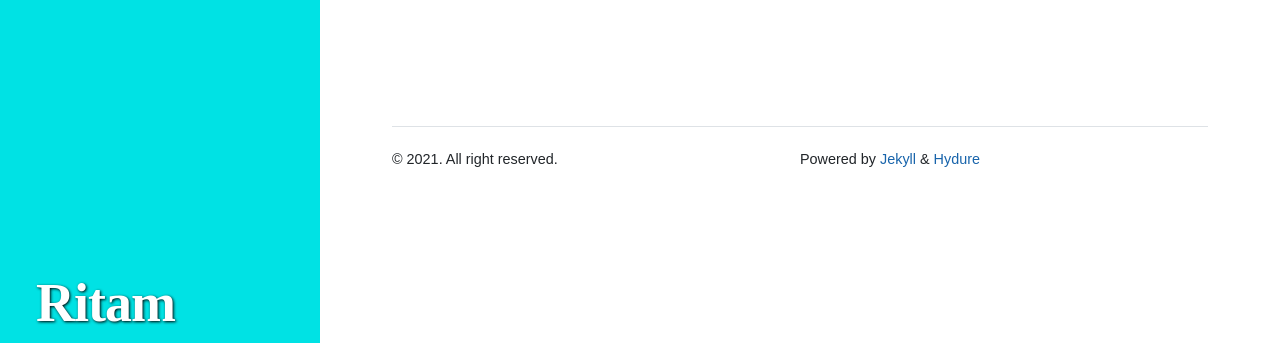
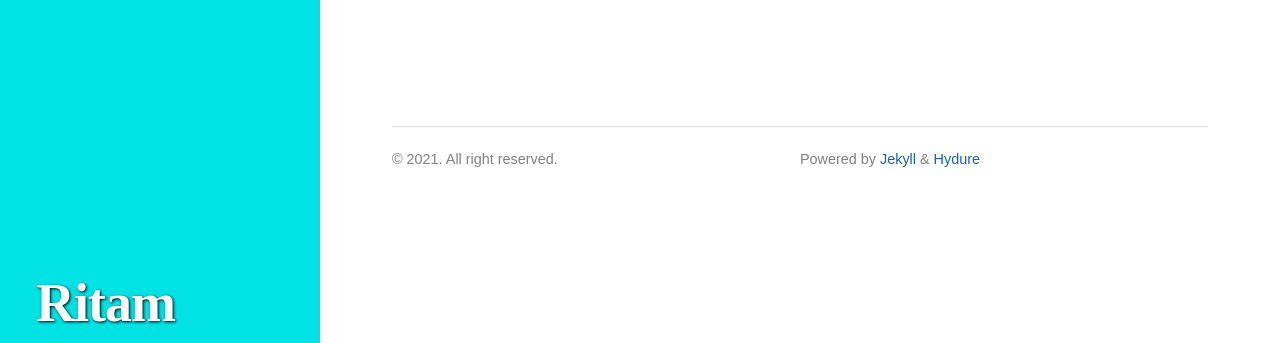
Before and after one commit to ritamraha/Old_homepage, a Jekyll site: the page built from index.html, in a window 1280 px wide. Shown: the top 343 px of the page. Built offline with Jekyll 4.4.1, drawn with Linux system fonts in a browser that asks for light colours; nearby versions of some CDN libraries.

Commit message:
editing dp

```diff
--- a/_sass/hydure/_variables.scss
+++ b/_sass/hydure/_variables.scss
@@ -6,7 +6,7 @@ $xl-screen: 80rem;
 :root {
   --body-font-size: 16px;
   --body-line-height: 1.5;
-  --body-color:       var(--oc-gray-9);
+  --body-color:       #808080;
   --body-color-light: var(--oc-gray-6);
   --body-bg:          var(--oc-white);
   --link-color:       var(--oc-blue-9);
--- a/assets/portrait/index.html
+++ b/assets/portrait/index.html
@@ -25,9 +25,9 @@ svg {
   margin: none;
 }
 img {
-  max-width: 150%;
-  max-height: 150%;
-  position: relative;
+  max-width: 100%;
+  max-height: 100%;
+  position: absolute;
   top: 0;
   left: 0;
   right: 0;
```
